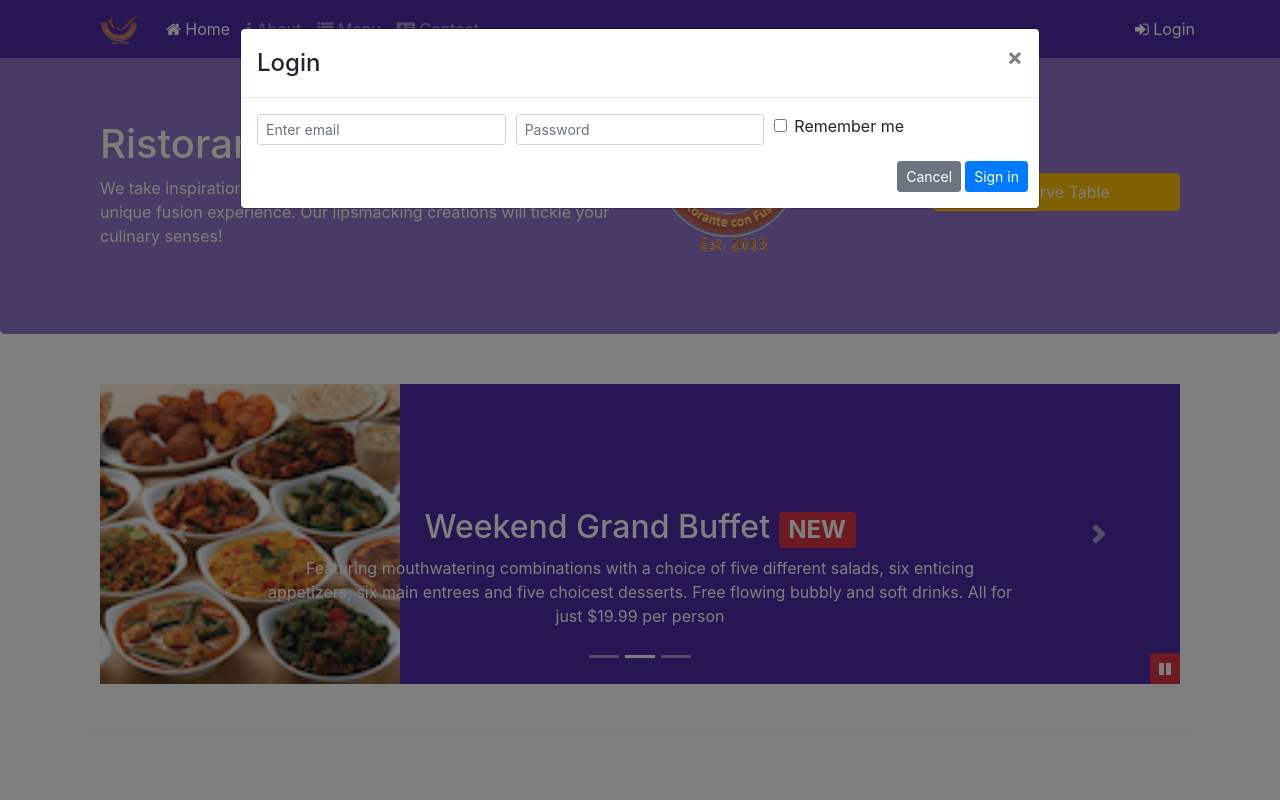
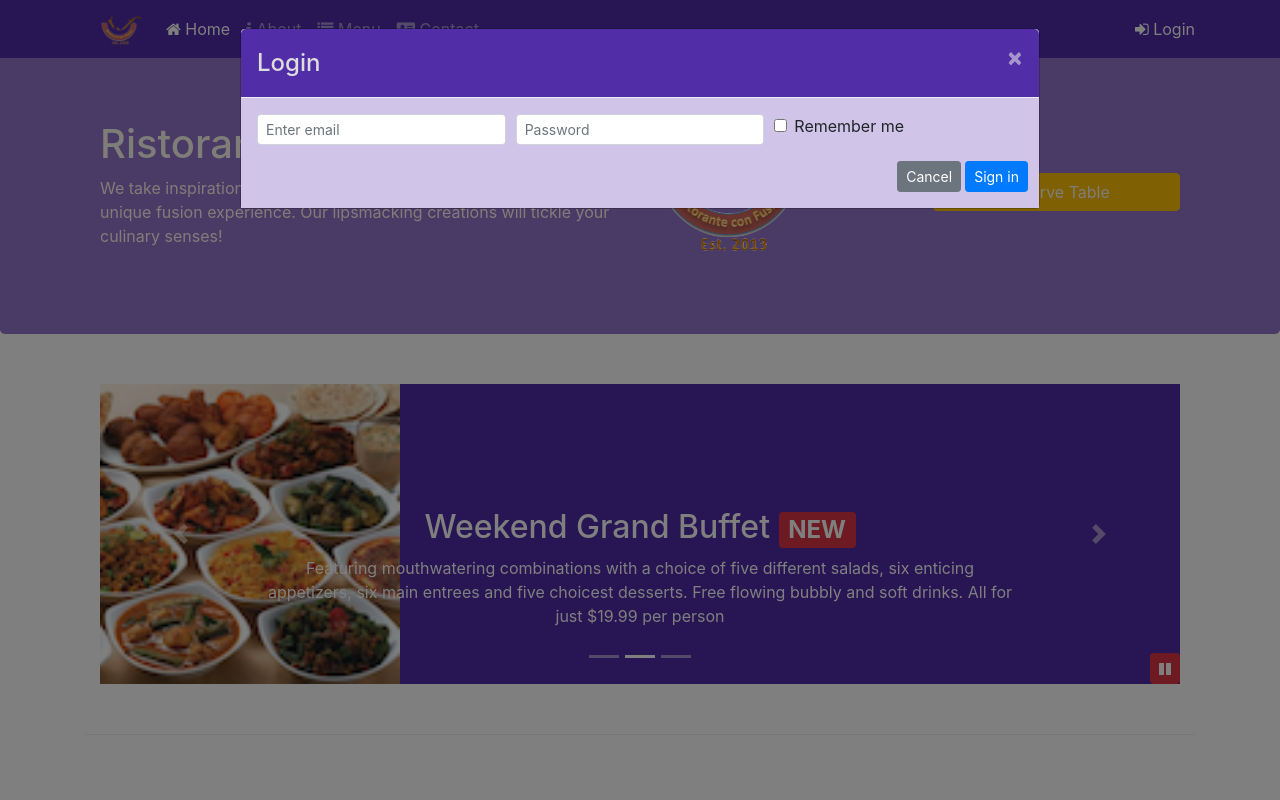
Before and after one commit to devrohanb/full_stack_web_dev_course_1_bootstrap4, a website: page index.html in a window 1280 px wide. Both pictures are taken after a click on the link "Login". Shown: the top 800 px of the page. Drawn offline with nearby package versions, Linux system fonts and the light colour scheme.

Commit message:
After completing Assignment 4 from week 4

```diff
--- a/css/styles.scss
+++ b/css/styles.scss
@@ -76,3 +76,17 @@ body {
   position: absolute;
   bottom: 0px;
 }
+
+.modal-dialog {
+  .modal-header {
+    background: $background-dark;
+    color: $lt-gray;
+  }
+
+  .modal-body {
+    background: $background-pale;
+  }
+  .close {
+    color: floralwhite;
+  }
+}
--- a/index.html
+++ b/index.html
@@ -70,10 +70,15 @@
             </li>
           </ul>
           <!-- TODO: Login Button -->
-          <span class="navbar-text">
+          <!-- <span class="navbar-text">
             <a data-toggle="modal" data-target="#loginModal">
               <span class="fa fa-sign-in"></span> Login
             </a>
+          </span> -->
+
+          <!-- TODO: Login Button without using "data-attributes" -->
+          <span class="navbar-text">
+            <a id="login-btn"> <span class="fa fa-sign-in"></span> Login </a>
           </span>
         </div>
       </div>
@@ -164,11 +169,17 @@
               title="Or call Us at <br> <strong>+852 1234656573 </strong>"
               data-placement="bottom"
             > -->
-            <a
+            <!-- TODO: Reserve table button with data-attributes  -->
+            <!-- <a
               class="btn btn-warning btn-block"
               data-toggle="modal"
               data-target="#reserveTableModal"
             >
+              Reserve Table
+            </a> -->
+
+            <!-- TODO: Resereve table button without data attributes -->
+            <a id="reserveTableBtn" class="btn btn-warning btn-block">
               Reserve Table
             </a>
           </div>
@@ -714,5 +725,19 @@
       //   });
       // });
     </script>
+
+    <script>
+      $(document).ready(() => {
+        // TODO: Login modal action
+        $("#login-btn").click(() => {
+          $("#loginModal").modal("show");
+        });
+
+        // TODO: reserve Table modal action
+        $("#reserveTableBtn").click(() => {
+          $("#reserveTableModal").modal("show");
+        });
+      });
+    </script>
   </body>
 </html>
```
Also changed, not shown: css/styles.css.
